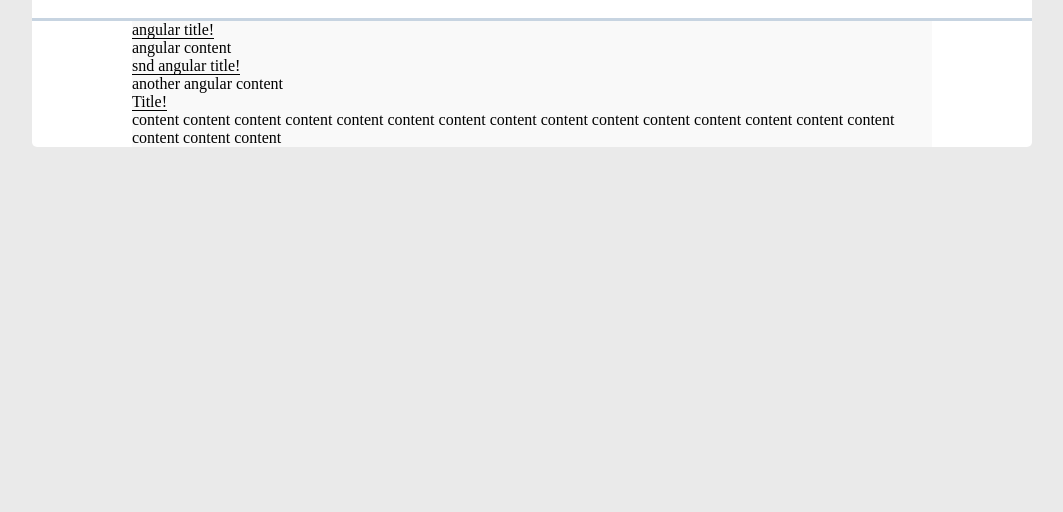
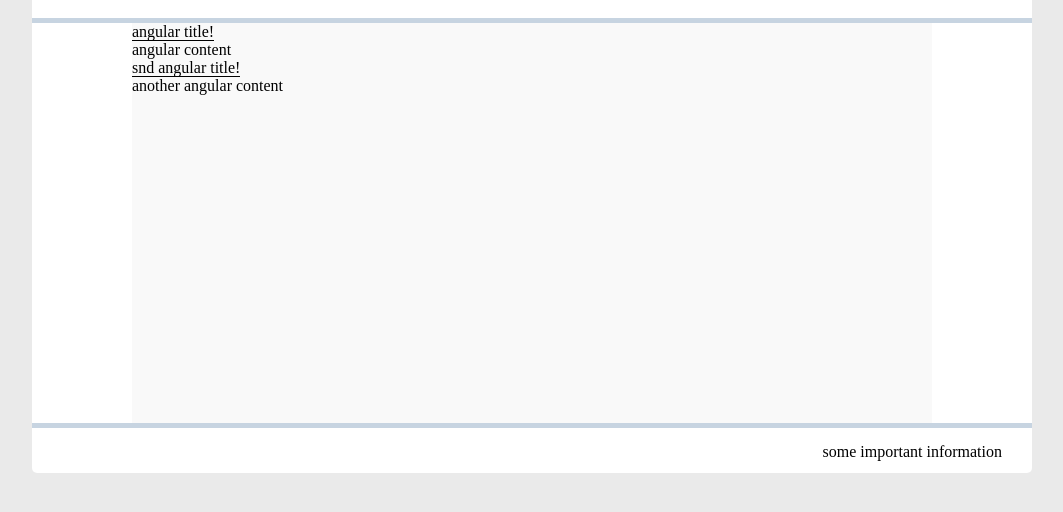
Before and after one commit to lobovkonstantin/practice-web, a plain HTML site: page index.html in a window 1280 px wide. Shown: the part 112-624 px from the top of the page, without its empty margins (108-1171 px from the left). Drawn offline with Linux system fonts and the light colour scheme.

Commit message:
styles modified

```diff
--- a/css/main.css
+++ b/css/main.css
@@ -3,6 +3,7 @@ body {
 }
 #wrapper {
     width: 1000px;
+    min-height: 550px;
     margin: 35px auto;
     background: #FFF;
 }
@@ -12,8 +13,10 @@ a {
 }
 #content{
     width: 800px;
+    min-height: 400px;
     margin-left: 100px;
     background: #F9F9F9;
+
 }
 #navigate ul {
     list-style: none;
@@ -40,7 +43,14 @@ a {
 }
 #header {
     height: 95px;
-    border-bottom: solid 3px #C7D4E1;
+    border-bottom: solid 5px #C7D4E1;
+}
+#footer{
+    height: 30px;
+    border-top: solid 5px #C7D4E1;
+    padding-right: 30px;
+    padding-top: 15px;
+    text-align: right
 }
 #news-title{
     border-bottom: solid 1px;
--- a/html/home.html
+++ b/html/home.html
@@ -1,4 +1,6 @@
-        <div id="news">
-           <h id="news-title"> Title!</h>
-            <div id="news-content">content content content content content content content content content content content content content content content content content content</div>
-        </div>
+<div id="news" ng-repeat="item in eventList.news" >
+    <h id="news-title"> {{item.titl}}</h>
+    <div id="news-content" >
+        {{item.cntnt}}
+    </div>
+</div>
--- a/index.html
+++ b/index.html
@@ -24,15 +24,9 @@
         <h1 class="logo" >{{tab}} </h1>
     </div>
     <div id="content"  ng-controller="EvntController as eventList">
-        <div id="news" ng-repeat="item in eventList.news" >
-           <h id="news-title"> {{item.titl}}</h>
-            <div id="news-content" >
-               {{item.cntnt}}
-            </div>
-        </div>
         <div ng-view></div>
-        <div class="clr"></div>
     </div>
+    <div id ="footer" class="clr">some important information</div>
 </div>
 </body>
 </html>
```
Also changed, not shown: js/app.js (+5 -6 lines).
